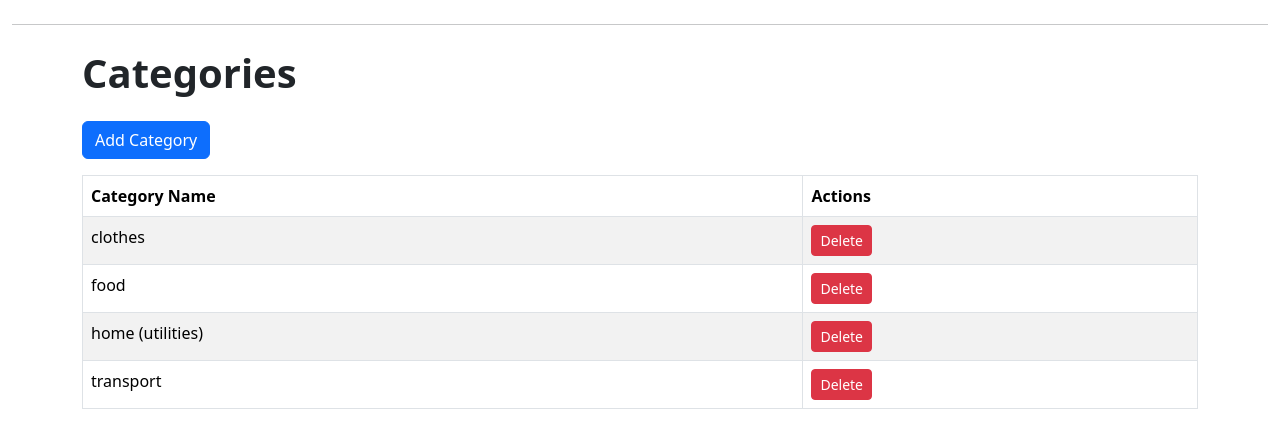
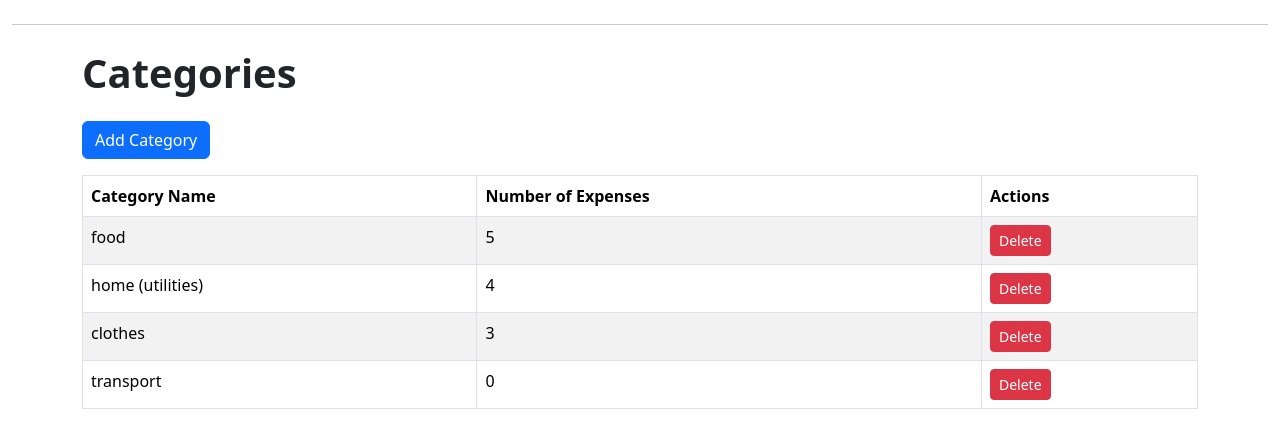
Before and after one commit to Sornat11/Expanses_Django_Project, a Django app: page /expenses/category/list/ in a window 1280 px wide. Shown: the part 56-504 px from the top of the page. Run offline with Django 4.2, Linux system fonts and the light colour scheme; data comes from the database, SQL or seed files in the repository; some libraries are stand-ins or nearby versions.

Commit message:
7. Add number of expenses per category row in category list. + TODO.md update

```diff
--- a/expenses/templates/expenses/category_list.html
+++ b/expenses/templates/expenses/category_list.html
@@ -12,6 +12,7 @@
     <thead>
       <tr>
         <th scope="col">Category Name</th>
+        <th scope="col">Number of Expenses</th> <!-- Nowa kolumna -->
         <th scope="col">Actions</th>
       </tr>
     </thead>
@@ -19,6 +20,7 @@
       {% for obj in object_list %}
       <tr>
         <td>{{ obj.name }}</td>
+        <td>{{ obj.expenses_count }}</td> <!-- Ilość wydatków -->
         <td>
           <a href="{% url 'expenses:category-delete' obj.id %}" class="btn btn-danger btn-sm">Delete</a>
         </td>
--- a/expenses/views.py
+++ b/expenses/views.py
@@ -3,7 +3,7 @@
 from .forms import ExpenseSearchForm
 from .models import Expense, Category
 from .reports import summary_per_category
-from django.db.models import F, Sum
+from django.db.models import F, Sum, Count
 
 class ExpenseListView(ListView):
     model = Expense
@@ -61,3 +61,6 @@
 class CategoryListView(ListView):
     model = Category
     paginate_by = 5
+
+    def get_queryset(self):
+        return Category.objects.annotate(expenses_count=Count('expense'))
```
Also changed, not shown: TODO.md (+1 -0 lines), expenses/templates/expenses/expense_list.html (+4 -11 lines).
